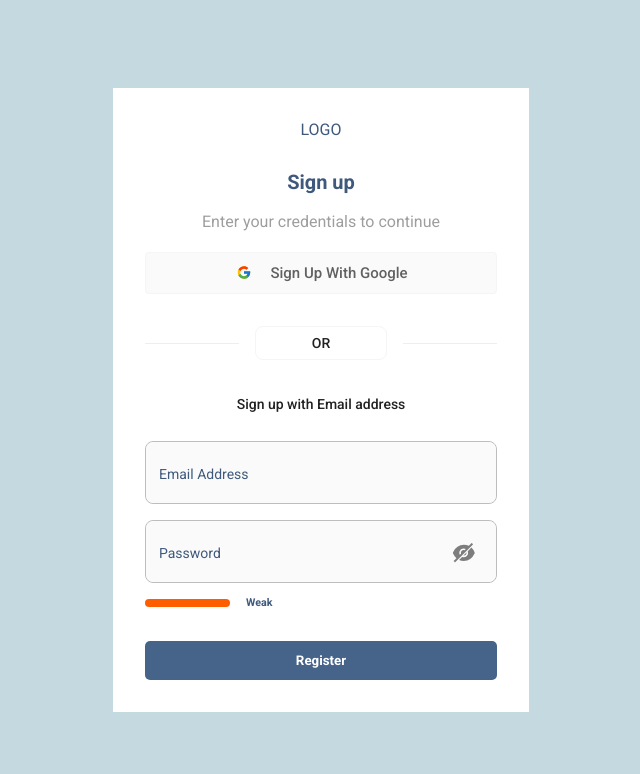
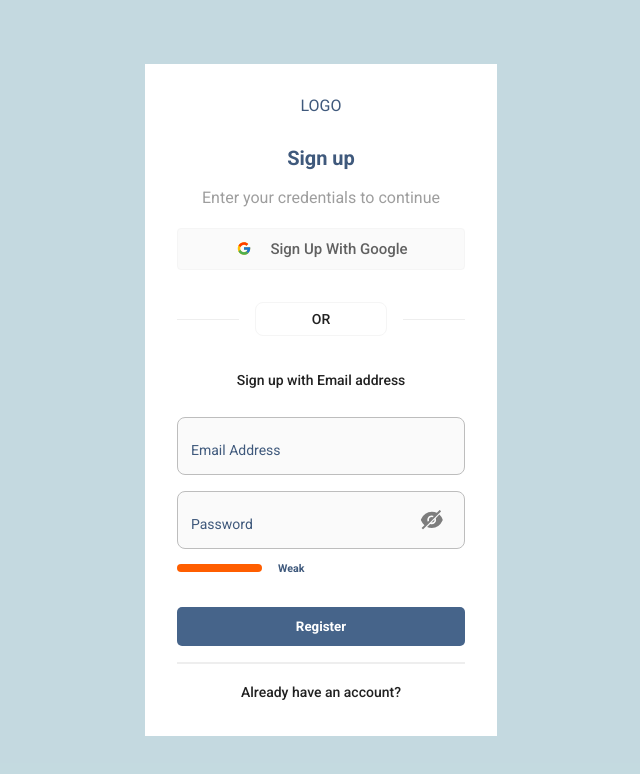
Before and after one commit to yoshino9397/TimeTracker-App, a React (Create React App) app in the folder client/: page /register in a window 1280 px wide. Shown: the top 774 px of the page, without its empty margins (319-959 px from the left). Built offline with nearby package versions, Linux system fonts and the light colour scheme.

Commit message:
modify for autofill #8

```diff
--- a/client/public/index.html
+++ b/client/public/index.html
@@ -21,6 +21,7 @@
         /* font-family: "Akshar", sans-serif; */
         font-family: Roboto, sans-serif;
         margin: 0;
+        box-sizing: border-box;
       }
     </style>
     <title>TimeTracker App</title>
--- a/client/src/pages/login/login.scss
+++ b/client/src/pages/login/login.scss
@@ -235,7 +235,6 @@
   outline: solid 2px rgb(33, 150, 243);
 }
 
-
 .lPasswordStrengthContainer {
   display: flex;
   align-items: center;
@@ -266,15 +265,6 @@
   padding-left: 16px;
 }
 
-.inputErr {
-  border-color: rgb(244, 67, 54) !important;
-  outline: solid 2px rgb(244, 67, 54) !important;
-}
-
-.labelErr {
-  color: rgb(244, 67, 54) !important;
-}
-
 .lInputErr {
   color: rgb(244, 67, 54);
   font-size: 0.75rem;
--- a/client/src/pages/register/Register.jsx
+++ b/client/src/pages/register/Register.jsx
@@ -1,15 +1,13 @@
-import { useState } from 'react';
-import axios from 'axios';
-import { useContext, useRef } from 'react';
+import { useState, useEffect, useContext, useRef } from 'react';
 import { useNavigate } from 'react-router-dom';
 import { AuthContext } from '../../context/AuthContext';
+import axios from 'axios';
+import zxcvbn from 'zxcvbn';
+import * as yup from 'yup';
 import './register.scss';
 
 import { AiFillEyeInvisible, AiFillEye } from 'react-icons/ai';
 import { FcGoogle } from 'react-icons/fc';
-
-import zxcvbn from 'zxcvbn';
-import * as yup from 'yup';
 
 const passMessage = [
   'Weak',
@@ -40,6 +38,29 @@ const Register = () => {
 
   const email = useRef();
   const navigate = useNavigate();
+
+  useEffect(() => {
+    const interval = setInterval(() => {
+      try {
+        const detect = document.querySelectorAll(
+          ':-internal-autofill-selected'
+        );
+        if (detect.length === 2) {
+          setEmailLabelCss('rInputLabelActive');
+          setPassLabelCss('rInputLabelActive');
+        } else if (detect[0].type === 'email') {
+          setEmailLabelCss('rInputLabelActive');
+        } else {
+          setPassLabelCss('rInputLabelActive');
+        }
+      } catch (error) {
+        console.log('error:', error);
+      }
+
+      clearInterval(interval);
+    }, 50);
+    return () => clearInterval(interval);
+  }, []);
 
   const handleBlur = (e) => {
     if (e.target.type === 'email') {
@@ -148,9 +169,17 @@ const Register = () => {
           </div>
         </div>
 
-        <form noValidate onSubmit={handleSubmit}>
+        <form noValidate id='rForm' onSubmit={handleSubmit}>
           <div className={`rInputSetContainer`}>
             <div className={`rInputLabelContainer`}>
+              <input
+                type='email'
+                id='email'
+                ref={email}
+                className={`rInput ${emailErr ? 'inputErr' : ''}`}
+                onBlur={handleBlur}
+                onChange={handleChange}
+              />
               <label
                 htmlFor='email'
                 className={`rInputLabel ${emailLabelCss} ${
@@ -159,21 +188,18 @@ const Register = () => {
               >
                 Email Address
               </label>
-              <div className={`rInputContainer`}>
-                <input
-                  type='email'
-                  id='email'
-                  ref={email}
-                  className={`rInput ${emailErr ? 'inputErr' : ''}`}
-                  onBlur={handleBlur}
-                  autoComplete='off'
-                />
-              </div>
             </div>
             {emailErr && <div className='rInputErr'>{emailErr}</div>}
           </div>
           <div className={`rInputSetContainer`}>
             <div className={`rInputLabelContainer`}>
+              <input
+                type={passwordVisible ? 'text' : 'password'}
+                id='password'
+                className={`rInput ${passErr ? 'inputErr' : ''}`}
+                onBlur={handleBlur}
+                onChange={handleChange}
+              />
               <label
                 htmlFor='password'
                 className={`rInputLabel ${passLabelCss} ${
@@ -182,21 +208,11 @@ const Register = () => {
               >
                 Password
               </label>
-              <div className='rInputContainer'>
-                <input
-                  type={passwordVisible ? 'text' : 'password'}
-                  id='password'
-                  className={`rInput ${passErr ? 'inputErr' : ''}`}
-                  onBlur={handleBlur}
-                  onChange={handleChange}
-                  autocomplete='off'
-                />
-              </div>
             </div>
-            {passErr && <div className='rInputErr'>{passErr}</div>}
             <button className='rInputBtn' onClick={handleVisible}>
               {passwordVisible ? <AiFillEye /> : <AiFillEyeInvisible />}
             </button>
+            {passErr && <div className='rInputErr'>{passErr}</div>}
           </div>
           <div className='rPasswordStrengthContainer'>
             <div
@@ -206,36 +222,17 @@ const Register = () => {
               {passMessage[passStrengthColor]}
             </h6>
           </div>
-          {/* <div className={`rInputSetContainer`}>
-            <div className={`rInputLabelContainer`}>
-              <label
-                htmlFor='passwordAgain'
-                className={`rInputLabel`}
-              >
-                Password Again
-              </label>
-              <div className='rInputContainer'>
-                <input
-                  type='passwordAgain'
-                  ref={passwordAgain}
-                  className='rInput'
-                  required
-                />
-              </div>
-            </div>
-            <button className='rInputBtn' onClick={handleVisible}>
-              {passwordVisible === true ? (
-                <AiFillEye />
-              ) : (
-                <AiFillEyeInvisible />
-              )}
-            </button>
-          </div> */}
-          <button className='rButton' type='submit'>
+          <button id='rButton' className='rButton' type='submit'>
             Register
           </button>
           {error && <span>{error.message}</span>}
         </form>
+
+        <hr className='rHr' />
+
+        <a className='rChangeMode' href='/login'>
+          Already have an account?
+        </a>
       </div>
     </div>
   );
--- a/client/src/pages/register/register.scss
+++ b/client/src/pages/register/register.scss
@@ -68,7 +68,6 @@
   background-color: rgb(250, 250, 250);
   font-size: 0.9375rem;
   line-height: 1.75;
-  -webkit-tap-highlight-color: transparent;
   outline: 0px;
   cursor: pointer;
   transition: background-color 250ms cubic-bezier(0.4, 0, 0.2, 1) 0ms,
@@ -104,7 +103,6 @@
 .rOptionOrBtn {
   pointer-events: none;
   position: relative;
-  -webkit-tap-highlight-color: transparent;
   background-color: transparent;
   font-size: 0.875rem;
   line-height: 1.75;
@@ -143,19 +141,16 @@
 
 .rInputBtn {
   position: absolute;
-  top: 8px;
+  top: 4.5px;
   right: 8px;
   display: inline-flex;
   align-items: center;
   justify-content: center;
-  // position: relative;
-  -webkit-tap-highlight-color: transparent;
   background-color: transparent;
   outline: 0px;
   border: 0px;
   text-align: center;
   border-radius: 50%;
-  overflow: visible;
   color: rgba(0, 0, 0, 0.54);
   transition: background-color 150ms cubic-bezier(0.4, 0, 0.2, 1) 0ms;
   padding: 12px;
@@ -191,6 +186,10 @@
   z-index: 1;
 }
 
+.rInputLabelContainer {
+  height: 58px;
+}
+
 .rInputLabelContainer:focus-within .rInputLabel {
   transform: translate(14px, 7px) scale(0.75);
   color: rgb(33, 150, 243);
@@ -200,46 +199,36 @@
   transform: translate(14px, 7px) scale(0.75);
 }
 
-.rInputContainer {
+.rInput {
   width: 100%;
-  font-size: 0.875rem;
-  font-weight: 400;
-  line-height: 1.4375em;
-  color: rgb(97, 97, 97);
-  box-sizing: border-box;
-  display: inline-flex;
-  align-items: center;
-  position: relative;
-  background: rgb(250, 250, 250);
-  border-radius: 8px;
-  border: 1px solid rgb(189, 189, 189);
-  cursor: text;
-}
-
-.rInput {
+  height: 100%;
   outline: none;
   border: 0px;
   padding: 30.5px 14px 11.5px;
-  height: 1.4375em;
   margin: 0px;
   -webkit-tap-highlight-color: transparent;
   display: block;
   min-width: 0px;
-  width: 100%;
-  font-weight: 500;
   background-color: rgb(250, 250, 250);
+  border: 1px solid rgb(189, 189, 189);
   border-radius: 8px;
 }
 
 .rInput:focus {
-  outline: solid 2px rgb(33, 150, 243);
+  border: none;
+  border-radius: 8px;
+  box-shadow: 0 0 0 1pt rgb(33, 150, 243);
 }
 
-// input:invalid,
-// input:valid,
-// input:focus {
-//   background-color: rgb(250, 250, 250);
-// }
+input:-webkit-autofill ~ .rInputLabel {
+  transform: translate(14px, 7px) scale(0.75);
+}
+input:autofill ~ .rInputLabel {
+  transform: translate(14px, 7px) scale(0.75);
+}
+input::-webkit-textfield-decoration-container {
+  visibility: hidden;
+}
 
 .rPasswordStrengthContainer {
   display: flex;
@@ -272,12 +261,13 @@
 }
 
 .inputErr {
-  border-color: rgb(244, 67, 54) !important;
-  outline: solid 2px rgb(244, 67, 54) !important;
+  border: none;
+  border-radius: 8px;
+  box-shadow: 0 0 0 1pt rgb(244, 67, 54);
 }
 
 .labelErr {
-  color: rgb(244, 67, 54) !important;
+  color: rgb(244, 67, 54);
 }
 
 .rInputErr {
@@ -305,3 +295,23 @@
 .rButton:hover {
   background-color: #2d4059;
 }
+
+.rHr {
+  margin-top: 1rem;
+  width: 100%;
+  border: 1px solid rgb(238, 238, 238);
+}
+
+.rChangeMode {
+  margin-top: 1rem;
+  font-size: 0.875rem;
+  font-weight: 500;
+  color: rgb(33, 33, 33);
+  line-height: 1.75;
+  text-decoration: none;
+  transition: color 200ms cubic-bezier(0, 0, 0.2, 1) 0ms;
+}
+
+.rChangeMode:hover {
+  color: rgba(33, 33, 33, 0.599);
+}
```
